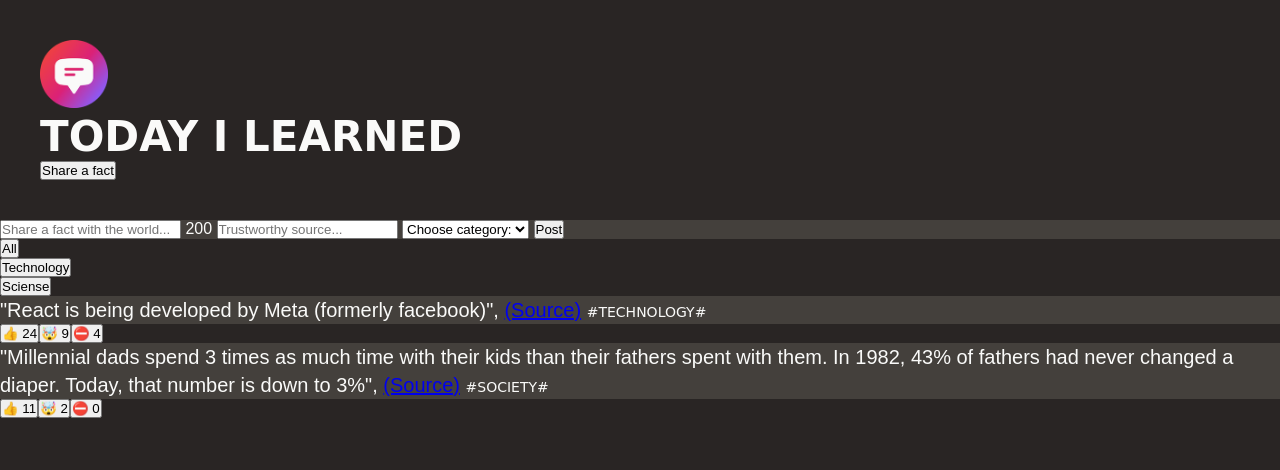
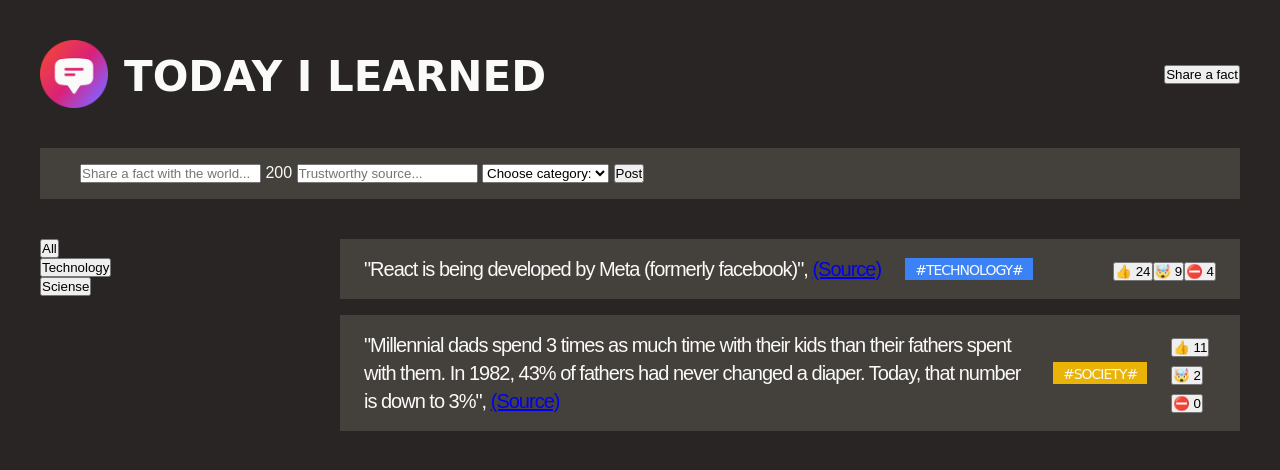
Before and after one commit to phprogrammer86/funLearnGuide, a plain HTML site: page index.html in a window 1280 px wide. Drawn offline with Linux system fonts and the light colour scheme; a web font is replaced by a local one.

Commit message:
aplicando display grid para separar o main em duas colunas

```diff
--- a/index.html
+++ b/index.html
@@ -13,8 +13,10 @@
 </head>
     <body>
     <header class="header">
+        <div class="logo">
         <img src="logo.png" width= "68" height="68" alt="today i learned logo" />
         <h1>Today I Learned</h1>
+        </div>
         <button>Share a fact</button>
     </header>
     <form class="fact-form">
@@ -29,7 +31,7 @@
         </select>
         <button>Post</button>
     </form>
-    <main>
+    <main class="container">
         <aside>
         <ul>
             <li><button>All</button></li>
@@ -39,22 +41,22 @@
         </aside>
         <section>
             <ul>
-                <li>
-                <p class="fact">"React is being developed by Meta (formerly facebook)",
+                <li class="fact">
+                <p >"React is being developed by Meta (formerly facebook)",
                     <a href="https://opensource.fb.com/" target="_blank">(Source)</a>
-                    <span class="tag">#technology#</span>
                 </p>
-                <div><button>👍 24</button><button>🤯 9</button><button>⛔️ 4</button></div>
+                <span class="tag" style="background-color: #3b82f6;">#technology#</span>
+                <div class="vote-buttons"><button>👍 24</button><button>🤯 9</button><button>⛔️ 4</button></div>
                     </li>
 
-                    <li>
-                    <p class="fact">"Millennial dads spend 3 times as much time with their kids
+                    <li class="fact">
+                    <p >"Millennial dads spend 3 times as much time with their kids
                         than their fathers spent with them. In 1982, 43% of fathers had never
                 changed a diaper. Today, that number is down to 3%",
                 <a href="https://www.mother.ly/parenting/millennial-dads-spend-more-time-with-their-kids" target="_blank">(Source)</a>
-                <span class="tag">#society#</span>
             </p>
-            <div><button>👍 11</button><button>🤯 2</button><button>⛔️ 0</button></div>
+            <span class="tag" style="background-color: #eab308;">#society#</span>
+            <div class="vote-buttons"><button>👍 11</button><button>🤯 2</button><button>⛔️ 0</button></div>
         </li>
         </ul>
     </section>
--- a/style.css
+++ b/style.css
@@ -8,27 +8,54 @@ body {
     background-color: #292524;
     color: #fafaf9;
     font-family: "sono", sans-serif;
+    padding: 40px;
 }
 
 .header {
-    margin: 40px;
+    margin-bottom: 40px;
+    display: flex;
+    align-items: center;
+    justify-content: space-between;
+
+}
+
+.logo {
+    display: flex;
+    align-items: center;
+    gap: 16px; /*propriedade do display:flex que da um espaco entre os dois elementos*/
 }
 
 .fact-form {
     background-color: #44403c;
+    margin-bottom: 40px;
+    padding: 16px 40px;
 }
 
 h1 {
     font-size: 42px;
     text-transform: uppercase;
     font-family: 'Coiny', cursive;
+    line-height: 1;
+    margin-top: 6px;
 
 }
+
+.container {
+    display: grid;
+    grid-template-columns: 1fr 3fr;
+ }
+
 
 .fact {
     background-color: #44403c;
     font-size: 20px;
     line-height: 1.4;
+    margin-bottom: 16px;
+    padding: 16px 24px;
+    letter-spacing: -1px;
+    display: flex;
+    align-items: center;
+    gap: 24px;
 
 }
 
@@ -36,7 +63,14 @@ h1 {
     text-transform: uppercase;
     font-size: 14px;
     font-family: 'Coiny', cursive;
+    padding-top: 3px;
+    padding-left: 10px;
+    padding-right: 10px;
 
+}
+
+.vote-buttons {
+    margin-left: auto;
 }
 
 ul {
```
